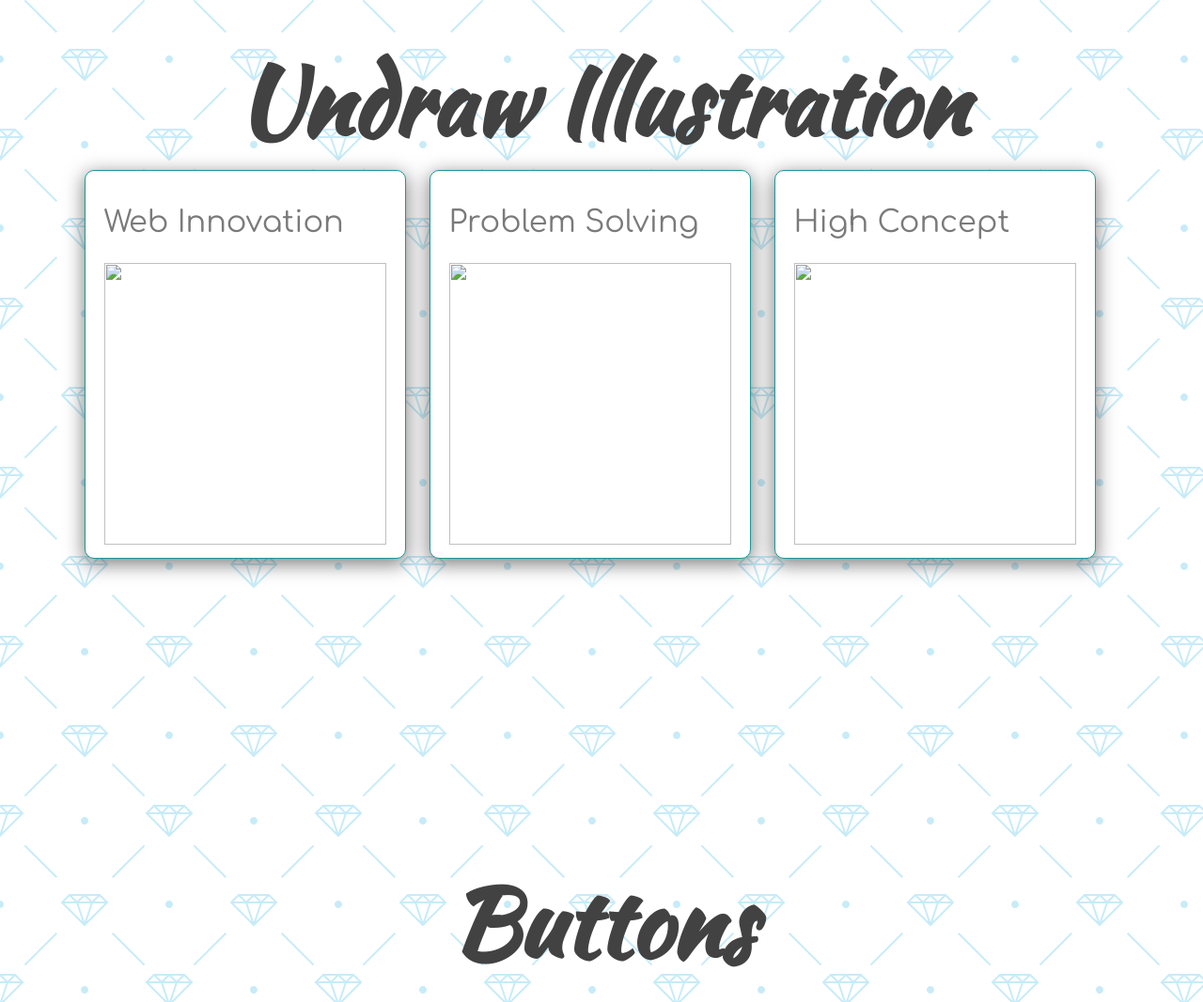
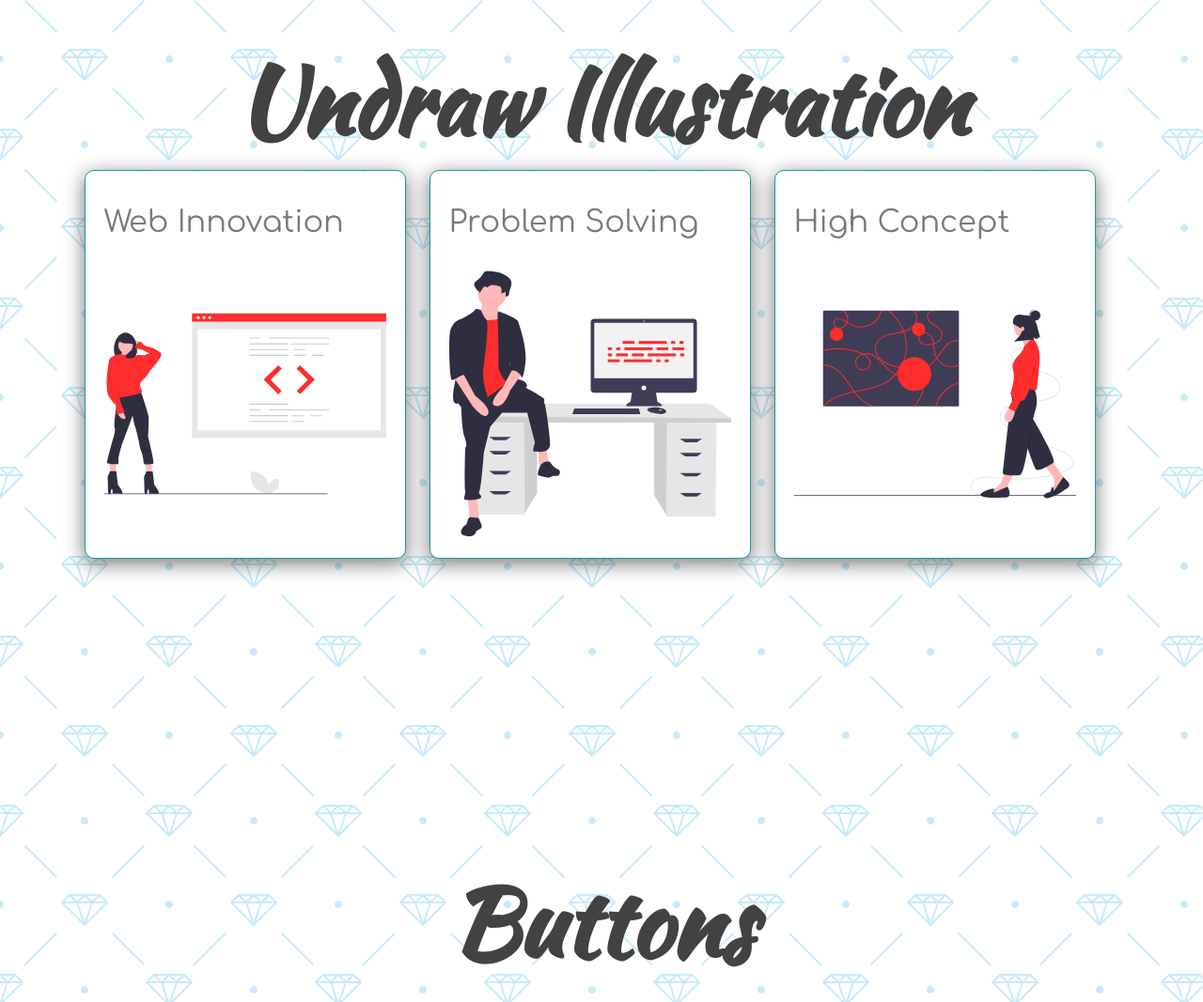
Before and after one commit to yousrik20/darkLight-template, a plain HTML site: page index.html in a window 1280 px wide. Shown: the part 926-1993 px from the top of the page at 94% size. Drawn offline with nearby package versions, Linux system fonts and the light colour scheme.

Commit message:
Update index.html

```diff
--- a/index.html
+++ b/index.html
@@ -48,15 +48,15 @@
       <div class="about-container">
         <div class="image-container">
           <h2>Web Innovation</h2>
-          <img id="image1" src="img/undraw_proud_coder_light.svg" />
+          <img id="image1" src="undraw_proud_coder_light.svg" />
         </div>
         <div class="image-container">
           <h2>Problem Solving</h2>
-          <img id="image2" src="img/undraw_feeling_proud_light.svg" />
+          <img id="image2" src="undraw_feeling_proud_light.svg" />
         </div>
         <div class="image-container">
           <h2>High Concept</h2>
-          <img id="image3" src="img/undraw_conceptual_idea_light.svg" />
+          <img id="image3" src="undraw_conceptual_idea_light.svg" />
         </div>
       </div>
     </section>
```
